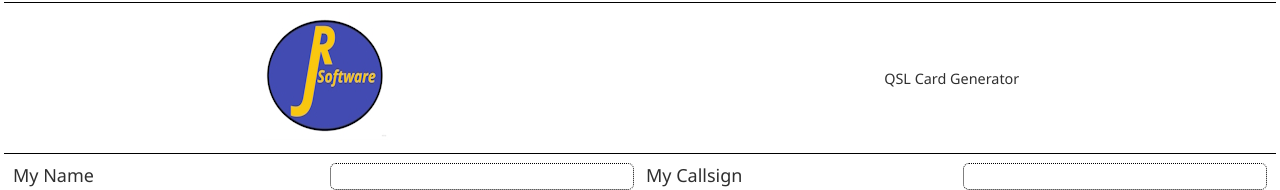
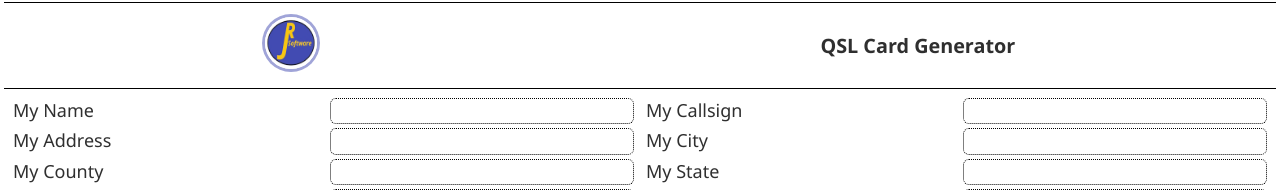
Before and after one commit to nojronatron/qsl-card-reactts, a React (Vite) app: page / in a window 1280 px wide. Shown: the top 190 px of the page. Built offline with nearby package versions, Linux system fonts and the light colour scheme.

Commit message:
Style jrs logo and fix img ref

```diff
--- a/src/assets/App.css
+++ b/src/assets/App.css
@@ -56,6 +56,15 @@
     visibility: hidden;
   }
   /* end address side properties */
+
+  .header-logo {
+    width: 42px;
+    height: 42px;
+    box-shadow: 0px 0px 0px 3px rgba(66, 75, 178, 0.5),
+      0px 0px 2px 4px rgba(249, 199, 16, 0.3);
+    border-radius: 50%;
+    margin: 2px 0px;
+  }
 }
 
 @media screen and (min-width: 600px) {
@@ -185,7 +194,7 @@
     padding: 0;
     position: relative;
     left: 25%;
-    background-image: url('/background676x380.png');
+    background-image: url('src/assets/background676x380.png');
     background-size: cover;
   }
 
@@ -257,6 +266,18 @@
     display: block;
     position: relative;
   }
+
+  .header-logo {
+    width: 52px;
+    height: 52px;
+    box-shadow: 0px 0px 0px 3px rgba(66, 75, 178, 0.5);
+    border-radius: 50%;
+  }
+
+  .header-logo:hover {
+    box-shadow: 0px 0px 0px 3px rgba(66, 75, 178, 0.5),
+      0px 0px 2px 6px rgba(249, 199, 16, 0.3);
+  }
 }
 
 @media screen {
@@ -301,6 +322,11 @@
     margin-bottom: 0.4rem;
   }
 
+  .header-title {
+    font-size: 1.1rem;
+    font-weight: 700;
+  }
+
   .input-form-container {
     display: grid;
     grid-column-gap: 12px;
```
